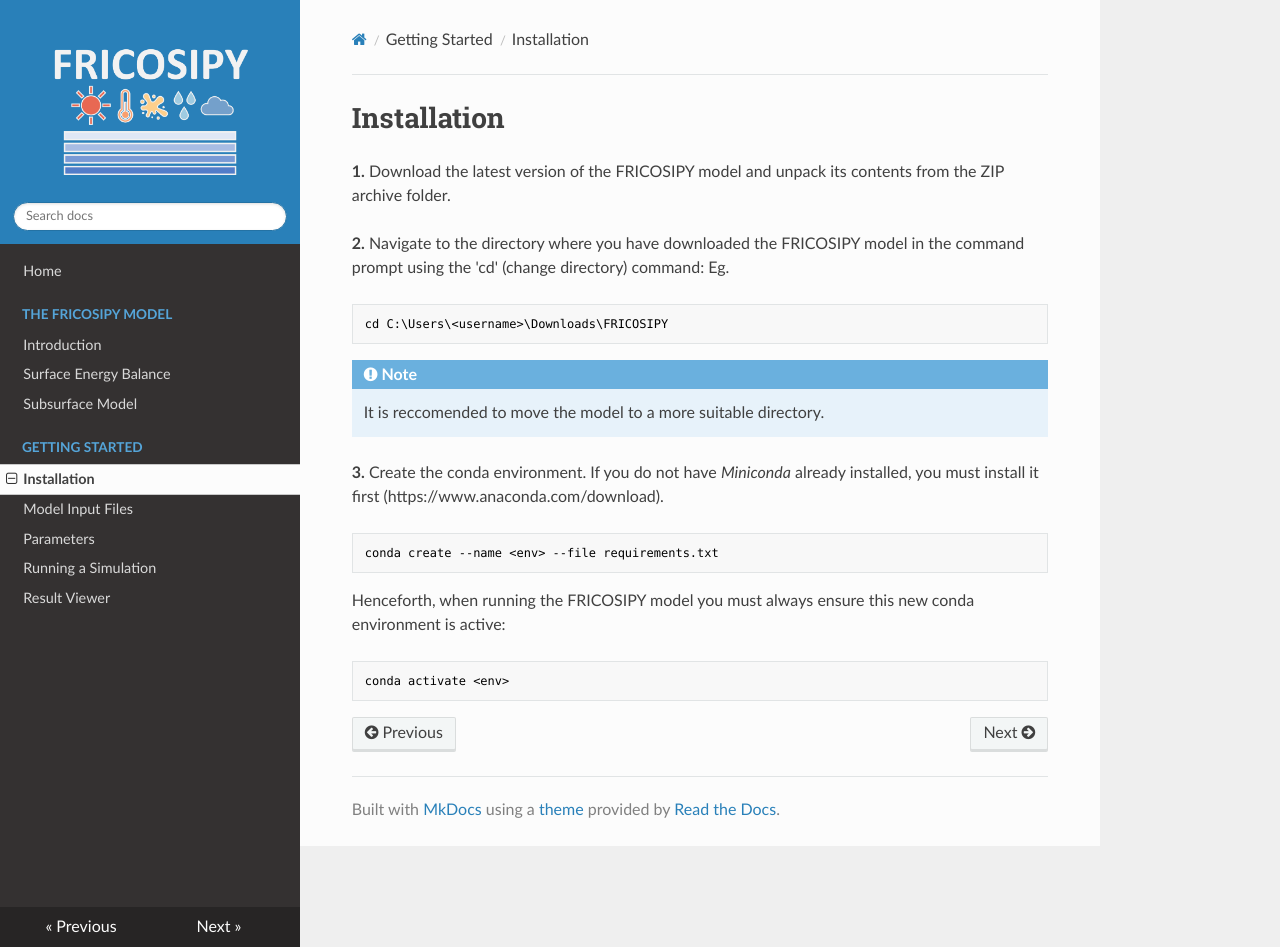
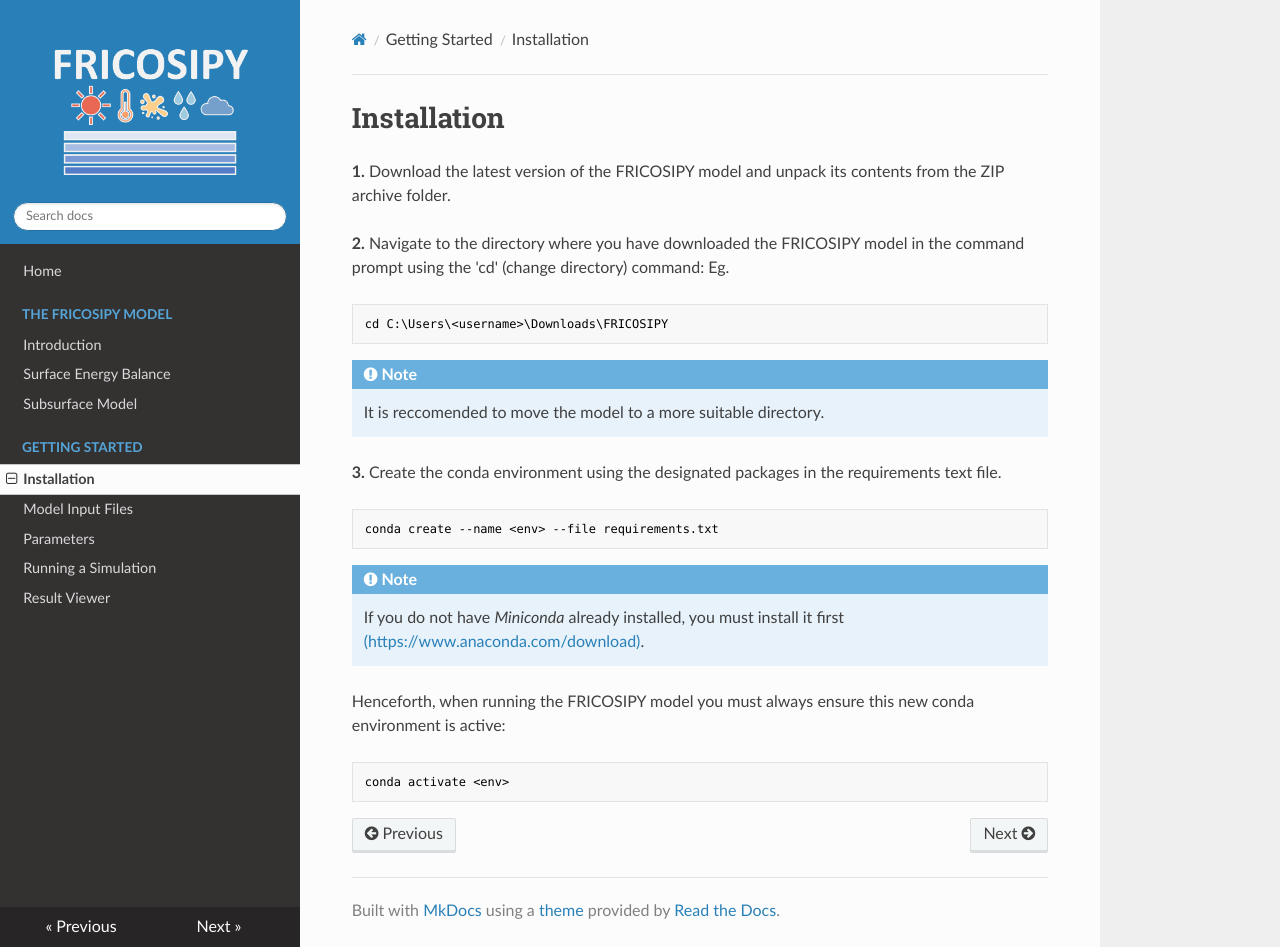
Before and after one commit to MarcusGastaldello/FRICOSIPY, an MkDocs documentation site: the page built from docs/installation.md, in a window 1280 px wide and 947 px high. Built offline with MkDocs 1.6.1, drawn with Linux system fonts in a browser that asks for light colours; nearby versions of some CDN libraries.

Commit message:
Update installation.md

````diff
--- a/docs/installation.md
+++ b/docs/installation.md
@@ -12,11 +12,15 @@
 
     It is reccomended to move the model to a more suitable directory.
 
-**3.**    Create the conda environment. If you do not have *Miniconda* already installed, you must install it first (https://www.anaconda.com/download).
+**3.**    Create the conda environment using the designated packages in the requirements text file.
 
 ```python
 conda create --name <env> --file requirements.txt
 ```
+
+!!! note
+
+     If you do not have *Miniconda* already installed, you must install it first [(https://www.anaconda.com/download)](https://www.anaconda.com/download).
 
 Henceforth, when running the FRICOSIPY model you must always ensure this new conda environment is active:
 
````
